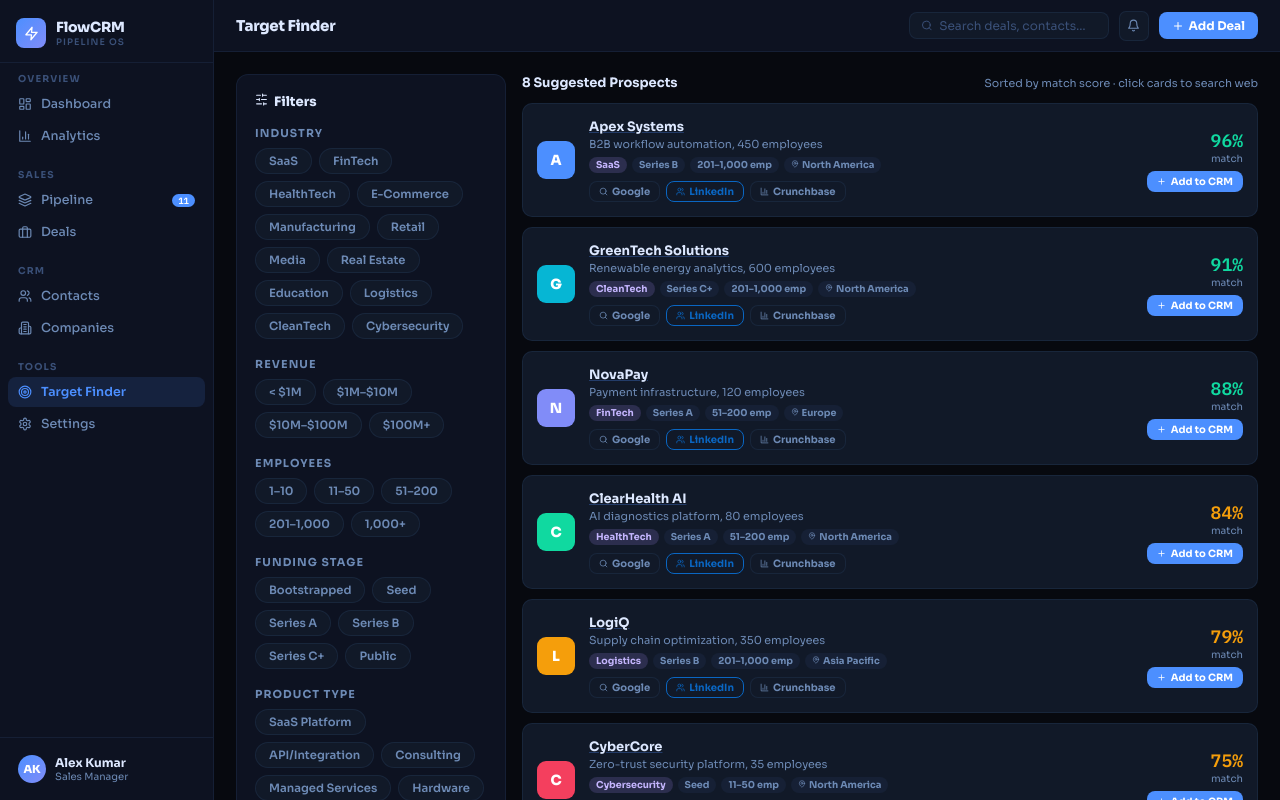
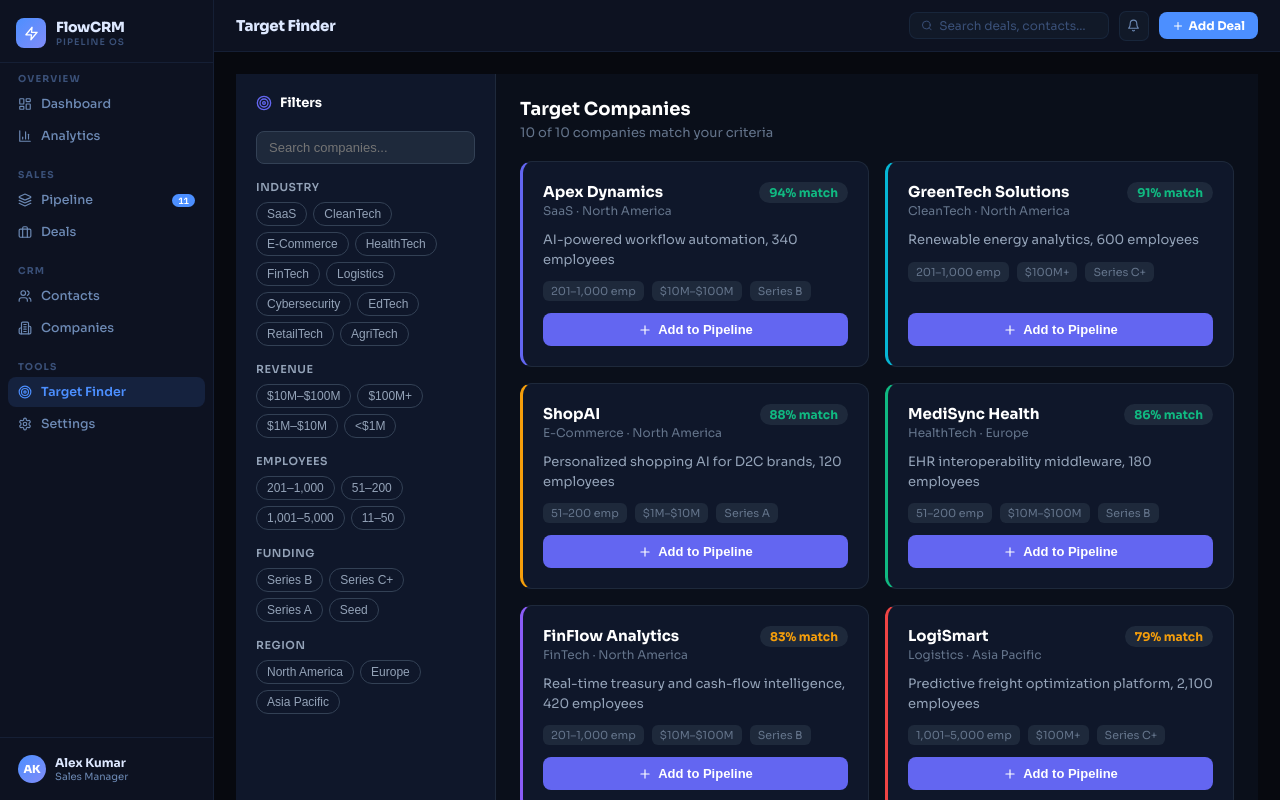
Before and after one commit to prabhsimranx/flowcrm, a React (Vite) app: page / in a window 1280 px wide. Both pictures are taken after a click on the element "Target Finder". Built offline with nearby package versions, Linux system fonts and the light colour scheme.

Commit message:
Fix Target Finder: replace broken iframe with native results + Add to Pipeline button

```diff
--- a/src/App.jsx
+++ b/src/App.jsx
@@ -678,229 +678,183 @@ const Companies = ({ search }) => {
 };
 
 // ─────────────────── TARGET FINDER ───────────────────
-const TargetFinder = () => {
+const TargetFinder = ({ addDeal }) => {
   const [selIndustries, setSelIndustries] = useState([]);
   const [selRevenue, setSelRevenue] = useState([]);
   const [selEmployees, setSelEmployees] = useState([]);
   const [selFunding, setSelFunding] = useState([]);
   const [selProduct, setSelProduct] = useState([]);
   const [selRegion, setSelRegion] = useState([]);
-  const [searchEngine, setSearchEngine] = useState("google");
+  const [searchTerm, setSearchTerm] = useState("");
+  const [addedIds, setAddedIds] = useState(new Set());
+  const [notification, setNotification] = useState(null);
 
-  const toggle = (set, setter, val) => setter(prev => prev.includes(val) ? prev.filter(x => x !== val) : [...prev, val]);
+  const toggle = (setter) => (val) =>
+    setter(prev =>
+      prev.includes(val) ? prev.filter(x => x !== val) : [...prev, val]);
 
-  // Build a web search query from selected filters
-  const buildSearchQuery = (extraTerms = "") => {
-    const parts = [];
-    if (selIndustries.length) parts.push(selIndustries.join(" OR "));
-    if (selFunding.length) parts.push("(" + selFunding.join(" OR ") + ") funded");
-    if (selRevenue.length) parts.push("revenue " + selRevenue.join(" OR "));
-    if (selEmployees.length) parts.push("employees " + selEmployees.join(" OR "));
-    if (selRegion.length) parts.push(selRegion.join(" OR "));
-    if (selProduct.length) parts.push(selProduct.join(" OR "));
-    if (extraTerms) parts.push(extraTerms);
-    parts.push("company B2B");
-    return parts.join(" ");
+  const prospects = [
+    { id:1, name:"Apex Dynamics", industry:"SaaS", employees:"201–1,000", revenue:"$10M–$100M", funding:"Series B", region:"North America", color:"#6366f1", desc:"AI-powered workflow automation, 340 employees", match:94 },
+    { id:2, name:"GreenTech Solutions", industry:"CleanTech", employees:"201–1,000", revenue:"$100M+", funding:"Series C+", region:"North America", color:"#06b6d4", desc:"Renewable energy analytics, 600 employees", match:91 },
+    { id:3, name:"ShopAI", industry:"E-Commerce", employees:"51–200", revenue:"$1M–$10M", funding:"Series A", region:"North America", color:"#f59e0b", desc:"Personalized shopping AI for D2C brands, 120 employees", match:88 },
+    { id:4, name:"MediSync Health", industry:"HealthTech", employees:"51–200", revenue:"$10M–$100M", funding:"Series B", region:"Europe", color:"#10b981", desc:"EHR interoperability middleware, 180 employees", match:86 },
+    { id:5, name:"FinFlow Analytics", industry:"FinTech", employees:"201–1,000", revenue:"$10M–$100M", funding:"Series B", region:"North America", color:"#8b5cf6", desc:"Real-time treasury and cash-flow intelligence, 420 employees", match:83 },
+    { id:6, name:"LogiSmart", industry:"Logistics", employees:"1,001–5,000", revenue:"$100M+", funding:"Series C+", region:"Asia Pacific", color:"#ef4444", desc:"Predictive freight optimization platform, 2,100 employees", match:79 },
+    { id:7, name:"CloudSecure", industry:"Cybersecurity", employees:"51–200", revenue:"$1M–$10M", funding:"Series A", region:"North America", color:"#f97316", desc:"Zero-trust access management for mid-market, 95 employees", match:77 },
+    { id:8, name:"EduForge", industry:"EdTech", employees:"11–50", revenue:"<$1M", funding:"Seed", region:"Europe", color:"#14b8a6", desc:"Adaptive learning OS for universities, 38 employees", match:74 },
+    { id:9, name:"RetailIQ", industry:"RetailTech", employees:"51–200", revenue:"$10M–$100M", funding:"Series B", region:"North America", color:"#ec4899", desc:"Omnichannel inventory intelligence, 210 employees", match:72 },
+    { id:10, name:"AgriPrecision", industry:"AgriTech", employees:"11–50", revenue:"$1M–$10M", funding:"Series A", region:"Asia Pacific", color:"#84cc16", desc:"Drone-based crop analytics for large farms, 45 employees", match:70 },
+  ];
+
+  const industries  = [...new Set(prospects.map(p => p.industry))];
+  const revenues    = [...new Set(prospects.map(p => p.revenue))];
+  const employeeRanges = [...new Set(prospects.map(p => p.employees))];
+  const fundings    = [...new Set(prospects.map(p => p.funding))];
+  const regions     = [...new Set(prospects.map(p => p.region))];
+
+  const filtered = prospects.filter(p => {
+    if (selIndustries.length  && !selIndustries.includes(p.industry))  return false;
+    if (selRevenue.length     && !selRevenue.includes(p.revenue))      return false;
+    if (selEmployees.length   && !selEmployees.includes(p.employees))  return false;
+    if (selFunding.length     && !selFunding.includes(p.funding))      return false;
+    if (selRegion.length      && !selRegion.includes(p.region))        return false;
+    if (searchTerm.trim()) {
+      const q = searchTerm.toLowerCase();
+      if (!p.name.toLowerCase().includes(q) && !p.industry.toLowerCase().includes(q) && !p.desc.toLowerCase().includes(q)) return false;
+    }
+    return true;
+  });
+
+  const handleAddToPipeline = (prospect) => {
+    if (!addDeal) return;
+    const newDeal = {
+      id: Date.now(),
+      title: "New Opportunity",
+      company: prospect.name,
+      contact: "—",
+      value: 0,
+      stage: "Prospecting",
+      industry: prospect.industry,
+      employees: prospect.employees,
+      revenue: prospect.revenue,
+      funding: prospect.funding,
+      probability: Math.round(prospect.match * 0.3),
+      daysInStage: 0,
+      expectedClose: new Date(Date.now() + 90*24*60*60*1000).toISOString().split('T')[0],
+      priority: "medium",
+      notes: prospect.desc,
+      nextAction: "Initial outreach",
+      nextActionDate: new Date(Date.now() + 7*24*60*60*1000).toISOString().split('T')[0],
+      tags: [prospect.industry],
+      health: "good",
+    };
+    addDeal(newDeal);
+    setAddedIds(prev => new Set([...prev, prospect.id]));
+    setNotification(prospect.name + " added to pipeline!");
+    setTimeout(() => setNotification(null), 3000);
   };
 
-  const openWebSearch = (engine = searchEngine, extra = "") => {
-    const q = buildSearchQuery(extra);
-    const urls = {
-      google: `https://www.google.com/search?q=${encodeURIComponent(q)}`,
-      linkedin: `https://www.linkedin.com/search/results/companies/?keywords=${encodeURIComponent(q)}`,
-      crunchbase: `https://www.crunchbase.com/discover/organization.companies/field/organizations/categories/${encodeURIComponent(selIndustries[0] || "technology")}`,
-    };
-    window.open(urls[engine] || urls.google, "_blank", "noopener,noreferrer");
-  };
-
-  const openCompanySearch = (company) => {
-    const q = `${company.name} ${company.industry} company`;
-    window.open(`https://www.google.com/search?q=${encodeURIComponent(q)}`, "_blank", "noopener,noreferrer");
-  };
-
-  const openLinkedInCompany = (company) => {
-    window.open(`https://www.linkedin.com/search/results/companies/?keywords=${encodeURIComponent(company.name)}`, "_blank", "noopener,noreferrer");
-  };
-
-  const prospects = [
-    { name:"Apex Systems", industry:"SaaS", employees:"201–1,000", revenue:"$10M–$100M", funding:"Series B", region:"North America", color:"#4c8fff", desc:"B2B workflow automation, 450 employees", match:96 },
-    { name:"NovaPay", industry:"FinTech", employees:"51–200", revenue:"$1M–$10M", funding:"Series A", region:"Europe", color:"#818cf8", desc:"Payment infrastructure, 120 employees", match:88 },
-    { name:"ClearHealth AI", industry:"HealthTech", employees:"51–200", revenue:"$1M–$10M", funding:"Series A", region:"North America", color:"#10d9a0", desc:"AI diagnostics platform, 80 employees", match:84 },
-    { name:"LogiQ", industry:"Logistics", employees:"201–1,000", revenue:"$10M–$100M", funding:"Series B", region:"Asia Pacific", color:"#f59e0b", desc:"Supply chain optimization, 350 employees", match:79 },
-    { name:"CyberCore", industry:"Cybersecurity", employees:"11–50", revenue:"$1M–$10M", funding:"Seed", region:"North America", color:"#f43f5e", desc:"Zero-trust security platform, 35 employees", match:75 },
-    { name:"EduFlow", industry:"Education", employees:"11–50", revenue:"< $1M", funding:"Bootstrapped", region:"Europe", color:"#a78bfa", desc:"Corporate learning management, 20 employees", match:68 },
-    { name:"GreenTech Solutions", industry:"CleanTech", employees:"201–1,000", revenue:"$100M+", funding:"Series C+", region:"North America", color:"#06b6d4", desc:"Renewable energy analytics, 600 employees", match:91 },
-    { name:"ShopAI", industry:"E-Commerce", employees:"51–200", revenue:"$1M–$10M", funding:"Series A", region:"Asia Pacific", color:"#fb923c", desc:"AI-driven commerce personalization, 90 employees", match:72 },
-  ].filter(p => {
-    if (selIndustries.length && !selIndustries.includes(p.industry)) return false;
-    if (selRevenue.length && !selRevenue.includes(p.revenue)) return false;
-    if (selEmployees.length && !selEmployees.includes(p.employees)) return false;
-    if (selFunding.length && !selFunding.includes(p.funding)) return false;
-    if (selRegion.length && !selRegion.includes(p.region)) return false;
-    return true;
-  }).sort((a, b) => b.match - a.match);
-
-  const activeFilters = selIndustries.length + selRevenue.length + selEmployees.length + selFunding.length + selProduct.length + selRegion.length;
-
-  const hasFilters = activeFilters > 0;
+  const FilterChips = ({ label, options, selected, onToggle }) => (
+    <div style={{marginBottom:16}}>
+      <div style={{fontSize:11,fontWeight:600,color:"#94a3b8",textTransform:"uppercase",letterSpacing:"0.05em",marginBottom:8}}>{label}</div>
+      <div style={{display:"flex",flexWrap:"wrap",gap:6}}>
+        {options.map(opt => (
+          <button key={opt} onClick={() => onToggle(opt)} style={{
+            padding:"4px 10px",borderRadius:20,fontSize:12,fontWeight:500,cursor:"pointer",border:"1px solid",
+            background: selected.includes(opt) ? "#6366f1" : "transparent",
+            borderColor: selected.includes(opt) ? "#6366f1" : "#334155",
+            color: selected.includes(opt) ? "#fff" : "#94a3b8",
+            transition:"all .15s"
+          }}>{opt}</button>
+        ))}
+      </div>
+    </div>
+  );
 
   return (
-    <div className="fade">
-      <div style={{ display: "flex", gap: 16 }}>
-        {/* Filters panel */}
-        <div style={{ width: 270, flexShrink: 0 }}>
-          <div className="card">
-            <div style={{ display: "flex", alignItems: "center", justifyContent: "space-between", marginBottom: 16 }}>
-              <div style={{ fontSize: 13, fontWeight: 800, color: "#dde8ff" }}>
-                <SlidersHorizontal size={13} style={{ display:"inline",marginRight:6 }} />
-                Filters
-              </div>
-              {activeFilters > 0 && (
-                <button className="btn btn-g" style={{ padding:"2px 8px",fontSize:10,gap:4 }}
-                  onClick={() => { setSelIndustries([]); setSelRevenue([]); setSelEmployees([]); setSelFunding([]); setSelProduct([]); setSelRegion([]); }}>
-                  <X size={9} />Clear ({activeFilters})
-                </button>
-              )}
-            </div>
+    <div style={{display:"flex",gap:0,height:"calc(100vh - 56px)",overflow:"hidden"}}>
+      {/* Sidebar filters */}
+      <div style={{width:260,flexShrink:0,background:"#0f172a",borderRight:"1px solid #1e293b",padding:20,overflowY:"auto"}}>
+        <div style={{fontSize:13,fontWeight:700,color:"#fff",marginBottom:20,display:"flex",alignItems:"center",gap:8}}>
+          <Target size={16} color="#6366f1"/> Filters
+        </div>
+        <div style={{marginBottom:16}}>
+          <input
+            value={searchTerm}
+            onChange={e => setSearchTerm(e.target.value)}
+            placeholder="Search companies..."
+            style={{width:"100%",background:"#1e293b",border:"1px solid #334155",borderRadius:8,padding:"8px 12px",color:"#fff",fontSize:13,outline:"none",boxSizing:"border-box"}}
+          />
+        </div>
+        <FilterChips label="Industry" options={industries} selected={selIndustries} onToggle={toggle(setSelIndustries)} />
+        <FilterChips label="Revenue" options={revenues} selected={selRevenue} onToggle={toggle(setSelRevenue)} />
+        <FilterChips label="Employees" options={employeeRanges} selected={selEmployees} onToggle={toggle(setSelEmployees)} />
+        <FilterChips label="Funding" options={fundings} selected={selFunding} onToggle={toggle(setSelFunding)} />
+        <FilterChips label="Region" options={regions} selected={selRegion} onToggle={toggle(setSelRegion)} />
+        {(selIndustries.length||selRevenue.length||selEmployees.length||selFunding.length||selRegion.length||searchTerm) ? (
+          <button onClick={() => { setSelIndustries([]); setSelRevenue([]); setSelEmployees([]); setSelFunding([]); setSelRegion([]); setSearchTerm(""); }}
+            style={{marginTop:8,padding:"6px 12px",background:"#1e293b",border:"1px solid #334155",borderRadius:6,color:"#94a3b8",fontSize:12,cursor:"pointer",width:"100%"}}>
+            Clear all filters
+          </button>
+        ) : null}
+      </div>
 
-            {[
-              { label:"Industry", items:INDUSTRIES, sel:selIndustries, setSel: v => toggle(selIndustries, setSelIndustries, v) },
-              { label:"Revenue", items:REVENUE_RANGES, sel:selRevenue, setSel: v => toggle(selRevenue, setSelRevenue, v) },
-              { label:"Employees", items:EMPLOYEE_RANGES, sel:selEmployees, setSel: v => toggle(selEmployees, setSelEmployees, v) },
-              { label:"Funding Stage", items:FUNDING_STAGES, sel:selFunding, setSel: v => toggle(selFunding, setSelFunding, v) },
-              { label:"Product Type", items:PRODUCT_TYPES, sel:selProduct, setSel: v => toggle(selProduct, setSelProduct, v) },
-              { label:"Region", items:REGIONS, sel:selRegion, setSel: v => toggle(selRegion, setSelRegion, v) },
-            ].map(f => (
-              <div key={f.label} className="fg">
-                <div className="fl">{f.label}</div>
-                <div className="tag-flex">
-                  {f.items.map(item => (
-                    <div key={item} className={`ftag ${f.sel.includes(item) ? "sel" : ""}`} onClick={() => f.setSel(item)}>
-                      {item}
-                    </div>
+      {/* Results panel */}
+      <div style={{flex:1,background:"#0a0f1a",overflowY:"auto",padding:24,position:"relative"}}>
+        {notification && (
+          <div style={{position:"fixed",top:20,right:20,background:"#10b981",color:"#fff",padding:"10px 18px",borderRadius:8,fontWeight:600,fontSize:13,zIndex:1000,boxShadow:"0 4px 12px rgba(0,0,0,0.3)"}}>
+            ✓ {notification}
+          </div>
+        )}
+        <div style={{display:"flex",justifyContent:"space-between",alignItems:"center",marginBottom:20}}>
+          <div>
+            <h2 style={{color:"#fff",margin:0,fontSize:18,fontWeight:700}}>Target Companies</h2>
+            <p style={{color:"#64748b",margin:"4px 0 0",fontSize:13}}>{filtered.length} of {prospects.length} companies match your criteria</p>
+          </div>
+        </div>
+        {filtered.length === 0 ? (
+          <div style={{textAlign:"center",padding:60,color:"#475569"}}>
+            <Target size={40} style={{marginBottom:12,opacity:0.4}}/>
+            <p style={{fontSize:15}}>No companies match the selected filters.</p>
+          </div>
+        ) : (
+          <div style={{display:"grid",gridTemplateColumns:"repeat(auto-fill,minmax(320px,1fr))",gap:16}}>
+            {filtered.map(prospect => (
+              <div key={prospect.id} style={{background:"#0f172a",border:"1px solid #1e293b",borderRadius:12,padding:20,display:"flex",flexDirection:"column",gap:12,transition:"border-color .2s",borderLeft:"3px solid " + prospect.color}}>
+                <div style={{display:"flex",justifyContent:"space-between",alignItems:"flex-start"}}>
+                  <div>
+                    <div style={{fontSize:15,fontWeight:700,color:"#fff"}}>{prospect.name}</div>
+                    <div style={{fontSize:12,color:"#64748b",marginTop:2}}>{prospect.industry} · {prospect.region}</div>
+                  </div>
+                  <div style={{background:"#1e293b",borderRadius:20,padding:"3px 10px",fontSize:12,fontWeight:700,color:prospect.match>=85?"#10b981":prospect.match>=75?"#f59e0b":"#94a3b8"}}>
+                    {prospect.match}% match
+                  </div>
+                </div>
+                <p style={{fontSize:13,color:"#94a3b8",margin:0,lineHeight:1.5}}>{prospect.desc}</p>
+                <div style={{display:"flex",gap:8,flexWrap:"wrap"}}>
+                  {[prospect.employees + " emp", prospect.revenue, prospect.funding].map(tag => (
+                    <span key={tag} style={{background:"#1e293b",borderRadius:6,padding:"3px 8px",fontSize:11,color:"#64748b"}}>{tag}</span>
                   ))}
                 </div>
+                <button
+                  onClick={() => handleAddToPipeline(prospect)}
+                  disabled={addedIds.has(prospect.id)}
+                  style={{
+                    marginTop:"auto",padding:"9px 16px",borderRadius:8,border:"none",cursor: addedIds.has(prospect.id) ? "not-allowed" : "pointer",
+                    background: addedIds.has(prospect.id) ? "#1e293b" : "#6366f1",
+                    color: addedIds.has(prospect.id) ? "#475569" : "#fff",
+                    fontWeight:600,fontSize:13,display:"flex",alignItems:"center",justifyContent:"center",gap:6,transition:"all .2s"
+                  }}>
+                  {addedIds.has(prospect.id) ? (
+                    <>✓ Added to Pipeline</>
+                  ) : (
+                    <><Plus size={14}/> Add to Pipeline</>
+                  )}
+                </button>
               </div>
             ))}
-
-            {/* Web Search Section */}
-            <div style={{ borderTop: "1px solid var(--b1)", paddingTop: 16, marginTop: 4 }}>
-              <div style={{ fontSize: 11, fontWeight: 700, color: "#dde8ff", marginBottom: 10, display:"flex", alignItems:"center", gap:6 }}>
-                <Globe size={12} />
-                Search Real Companies
-              </div>
-              <div style={{ fontSize: 10.5, color: "#6d8ab5", marginBottom: 10, lineHeight: 1.5 }}>
-                {hasFilters
-                  ? `Use your ${activeFilters} filter${activeFilters > 1 ? "s" : ""} to find real companies online:`
-                  : "Select filters above, then search the web for real matching companies:"}
-              </div>
-              <div style={{ display: "flex", flexDirection: "column", gap: 7 }}>
-                <button className="btn btn-p" style={{ width:"100%", justifyContent:"center", gap:6 }}
-                  onClick={() => openWebSearch("google")}>
-                  <Search size={11} /> Search Google
-                </button>
-                <button className="btn btn-g" style={{ width:"100%", justifyContent:"center", gap:6, border:"1px solid #0a66c2", color:"#0a66c2" }}
-                  onClick={() => openWebSearch("linkedin")}>
-                  <Users size={11} /> Search LinkedIn
-                </button>
-                <button className="btn btn-g" style={{ width:"100%", justifyContent:"center", gap:6 }}
-                  onClick={() => openWebSearch("crunchbase")}>
-                  <BarChart3 size={11} /> Browse Crunchbase
-                </button>
-              </div>
-              {hasFilters && (
-                <div style={{ marginTop: 10, padding: "8px 10px", background: "var(--s2)", borderRadius: 8, border: "1px solid var(--b1)" }}>
-                  <div style={{ fontSize: 9.5, color: "#3a5078", marginBottom: 4, fontWeight: 700 }}>SEARCH QUERY PREVIEW</div>
-                  <div style={{ fontSize: 10.5, color: "#6d8ab5", wordBreak: "break-word", lineHeight: 1.5 }}>{buildSearchQuery()}</div>
-                </div>
-              )}
-            </div>
           </div>
-        </div>
-
-        {/* Results */}
-        <div style={{ flex: 1, minWidth: 0 }}>
-          <div style={{ display:"flex", alignItems:"center", justifyContent:"space-between", marginBottom:12 }}>
-            <div style={{ fontSize:13, fontWeight:700, color:"#dde8ff" }}>
-              {prospects.length} Suggested Prospects
-            </div>
-            <div style={{ fontSize:11, color:"#6d8ab5" }}>Sorted by match score · click cards to search web</div>
-          </div>
-          <div style={{ display: "flex", flexDirection: "column", gap: 10 }}>
-            {prospects.length === 0 ? (
-              <div className="card" style={{ textAlign:"center", padding:"40px 20px", color:"#3a5078" }}>
-                <Target size={32} style={{ marginBottom:10, opacity:.4 }} />
-                <div style={{ fontSize:14, fontWeight:700, marginBottom:6 }}>No matches found</div>
-                <div style={{ fontSize:12, marginBottom:16 }}>Try adjusting your filters to find more prospects</div>
-                <button className="btn btn-p" style={{ margin:"0 auto" }} onClick={() => openWebSearch("google")}>
-                  <Search size={11} /> Search Google with current filters
-                </button>
-              </div>
-            ) : prospects.map((p, i) => (
-              <div key={i} className="prospect" style={{ cursor: "default" }}>
-                <div className="co-ico" style={{ background: p.color, cursor:"pointer" }} onClick={() => openCompanySearch(p)} title="Search on Google">
-                  {p.name[0]}
-                </div>
-                <div style={{ flex:1, minWidth:0 }}>
-                  <div className="prospect-name" style={{ cursor:"pointer", textDecoration:"underline", textDecorationColor:"rgba(76,143,255,.3)" }}
-                    onClick={() => openCompanySearch(p)}>
-                    {p.name}
-                  </div>
-                  <div className="prospect-meta">{p.desc}</div>
-                  <div className="prospect-tags">
-                    <span className="chip ind">{p.industry}</span>
-                    <span className="chip">{p.funding}</span>
-                    <span className="chip">{p.employees} emp</span>
-                    <span className="chip"><MapPin size={8} style={{display:"inline",marginRight:3}} />{p.region}</span>
-                  </div>
-                  <div style={{ display:"flex", gap:6, marginTop:8 }}>
-                    <button className="btn btn-g" style={{ padding:"3px 9px", fontSize:10, gap:4 }} onClick={() => openCompanySearch(p)}>
-                      <Search size={9} />Google
-                    </button>
-                    <button className="btn btn-g" style={{ padding:"3px 9px", fontSize:10, gap:4, color:"#0a66c2", borderColor:"#0a66c2" }} onClick={() => openLinkedInCompany(p)}>
-                      <Users size={9} />LinkedIn
-                    </button>
-                    <button className="btn btn-g" style={{ padding:"3px 9px", fontSize:10, gap:4 }}
-                      onClick={() => window.open(`https://www.crunchbase.com/textsearch?q=${encodeURIComponent(p.name)}`, "_blank")}>
-                      <BarChart3 size={9} />Crunchbase
-                    </button>
-                  </div>
-                </div>
-                <div className="match-score">
-                  <div className="ms-val" style={{ color: p.match >= 85 ? "#10d9a0" : p.match >= 70 ? "#f59e0b" : "#6d8ab5" }}>
-                    {p.match}%
-                  </div>
-                  <div className="ms-l">match</div>
-                  <div style={{ marginTop:6 }}>
-                    <button className="btn btn-p" style={{ padding:"4px 10px", fontSize:10 }}>
-                      <Plus size={9} />Add to CRM
-                    </button>
-                  </div>
-                </div>
-              </div>
-            ))}
-
-            {/* Bottom search CTA */}
-            {prospects.length > 0 && (
-              <div className="card" style={{ padding:"16px 18px", textAlign:"center", background:"rgba(76,143,255,.05)", border:"1px dashed var(--b2)" }}>
-                <div style={{ fontSize:12, color:"#6d8ab5", marginBottom:10 }}>
-                  Find more real companies matching these filters:
-                </div>
-                <div style={{ display:"flex", gap:8, justifyContent:"center", flexWrap:"wrap" }}>
-                  <button className="btn btn-p" style={{ gap:6 }} onClick={() => openWebSearch("google")}>
-                    <Search size={11} />Search Google
-                  </button>
-                  <button className="btn btn-g" style={{ gap:6, border:"1px solid #0a66c2", color:"#0a66c2" }} onClick={() => openWebSearch("linkedin")}>
-                    <Users size={11} />LinkedIn Companies
-                  </button>
-                  <button className="btn btn-g" style={{ gap:6 }} onClick={() => openWebSearch("crunchbase")}>
-                    <BarChart3 size={11} />Crunchbase
-                  </button>
-                </div>
-              </div>
-            )}
-          </div>
-        </div>
+        )}
       </div>
     </div>
   );
@@ -1221,7 +1175,7 @@ export default function App() {
             {view === "deals"      && <Deals deals={deals} search={search} />}
             {view === "contacts"   && <Contacts contacts={CONTACTS} search={search} />}
             {view === "companies"  && <Companies search={search} />}
-            {view === "targets"    && <TargetFinder />}
+            {view === "targets"    && <TargetFinder addDeal={addDeal} />}
             {view === "analytics"  && <Analytics deals={deals} />}
             {view === "settings"   && <SettingsView />}
           </div>
```
